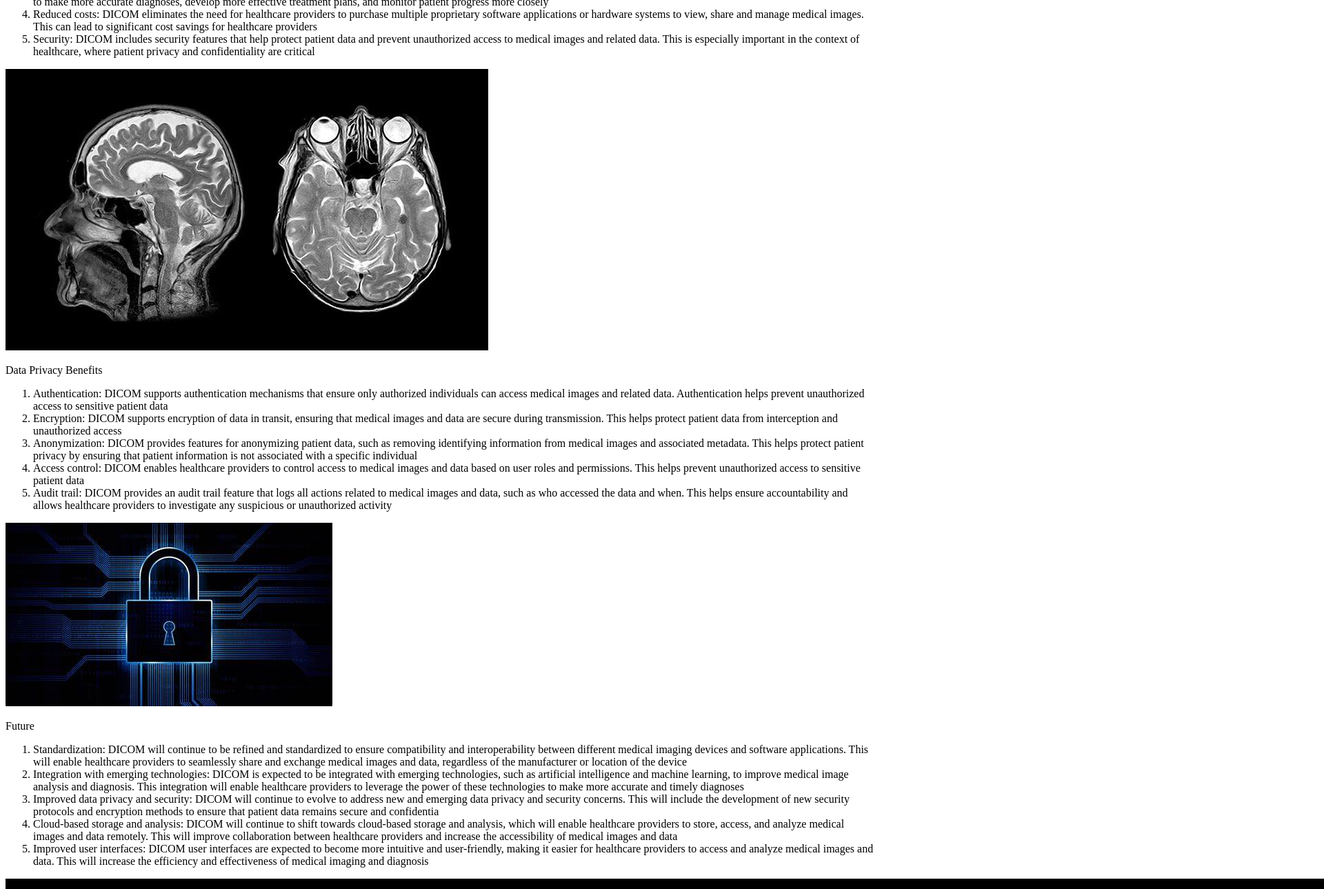
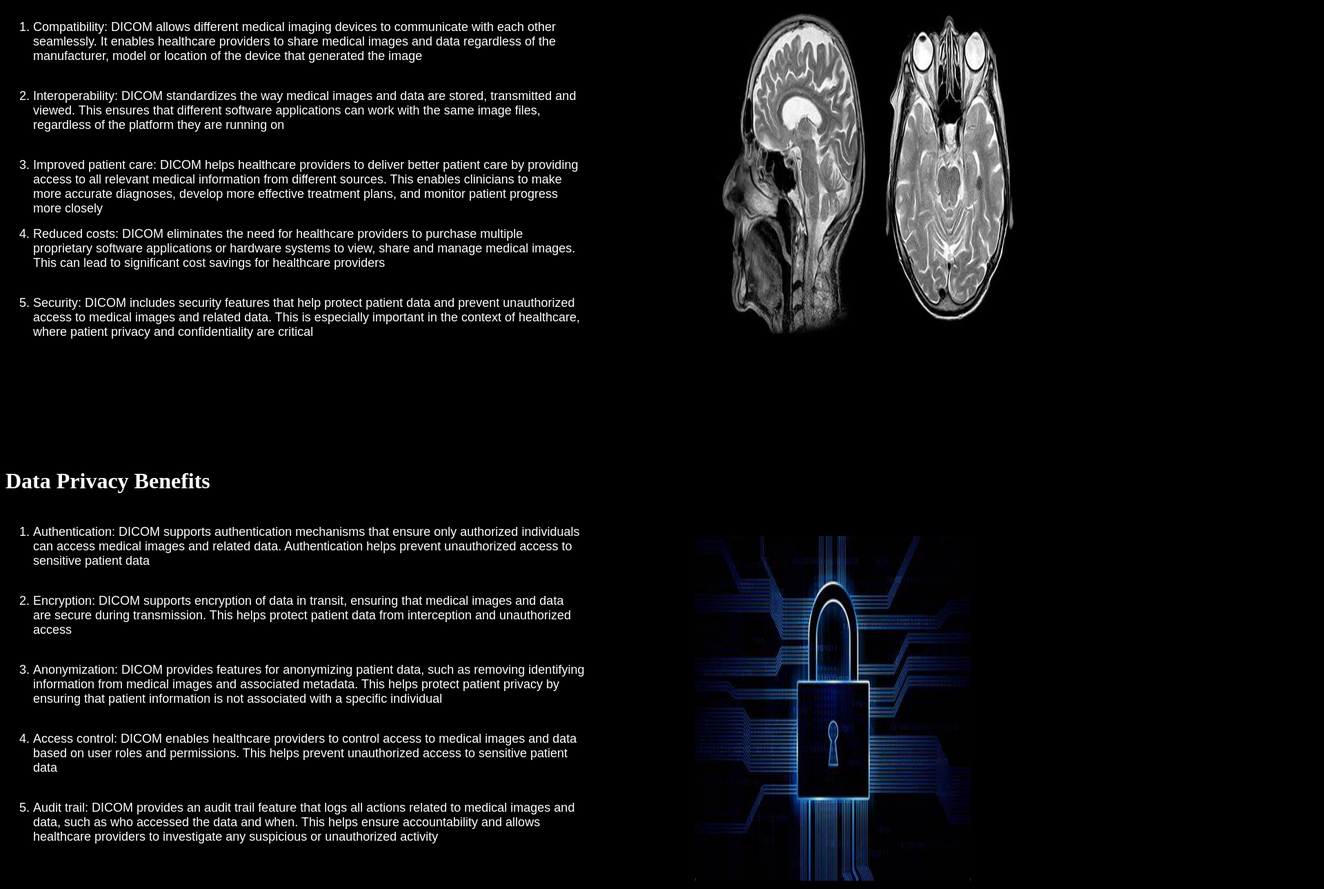
Before and after one commit to MoHazem02/DICOM-Webpage, a plain HTML site: page Pages/Benefits & Future.html in a window 1280 px wide. Shown: the part 216-1505 px from the top of the page at 69% size, 1920 px wide, since content can reach past the window. Drawn offline with Linux system fonts and the light colour scheme.

Commit message:
Youssef's part Fixed

```diff
--- a/Pages/Benefits & Future.html
+++ b/Pages/Benefits & Future.html
@@ -1,7 +1,7 @@
 <!DOCTYPE html>
 <html lang="en">
 <head>
-    <link rel="stylesheet" type="text/css" href="../Styles/DICOM Benefits CSS.css">
+    <link rel="stylesheet" type="text/css" href="../Styles/DICOM Benefits & Future CSS.css">
     <meta charset="UTF-8">
     <meta http-equiv="X-UA-Compatible" content="IE=edge">
     <meta name="viewport" content="width=device-width, initial-scale=1.0">
--- a/Styles/DICOM Benefits & Future CSS.css
+++ b/Styles/DICOM Benefits & Future CSS.css
@@ -55,17 +55,17 @@ font-size: large;
    height: 100px;
 }
 #Image1{
-    width: 550px;
+    width: 500px;
     height: 600px;
-    position: relative;top: -600px;left:1200px;
+    position: relative;top: -600px;left:1000px;
 }
 #Image2{
-    width: 450px;
+    width: 400px;
     height: 500px;
-    position: relative;top: -500px;left:1240px;
+    position: relative;top: -500px;left:1000px;
 }
 #Image3{
-    width: 550px;
+    width: 400px;
     height: 800px;
-    position: relative;top: -600px;left:1240px;
+    position: relative;top: -600px;left:1000px;
 }
```
